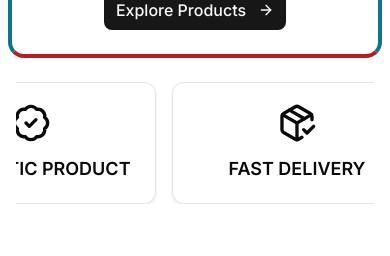
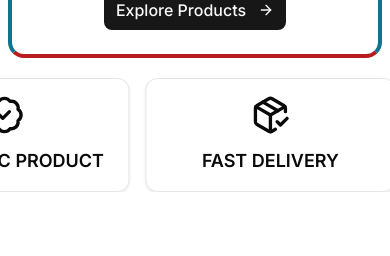
Before and after one commit to robiul0278/digital-market-app, a Next.js app: page / in a window 390 px wide. Shown: the part 560-816 px from the top of the page. Built offline with nearby package versions, Linux system fonts and the light colour scheme.

Commit message:
update responsive features

```diff
--- a/app/components/FeatureCard.tsx
+++ b/app/components/FeatureCard.tsx
@@ -33,7 +33,7 @@ export default function FeatureCard({ icon: Icon, title, index = 0 }: FeatureCar
   return (
     <div
       ref={cardRef}
-      className="flex flex-col items-center justify-center rounded-xl shadow w-full py-5 border transition"
+      className="flex flex-col items-center justify-center rounded-xl shadow w-full py-4 border transition"
     >
       <Icon className="w-10 h-10 mb-3" />
       <h3 className="text-center text-lg font-semibold">{title}</h3>
--- a/app/components/Features.tsx
+++ b/app/components/Features.tsx
@@ -19,7 +19,7 @@ export default function Features() {
   const marqueeList = [...features, ...features];
 
   return (
-    <div className="max-w-7xl mx-auto p-4 md:py-10 lg:py-10">
+    <div className="max-w-7xl mx-auto py-3 md:py-10 lg:py-10">
       {/* Mobile: marquee */}
       <div className="block sm:hidden overflow-hidden">
         <div className="flex animate-marquee whitespace-nowrap">
```
